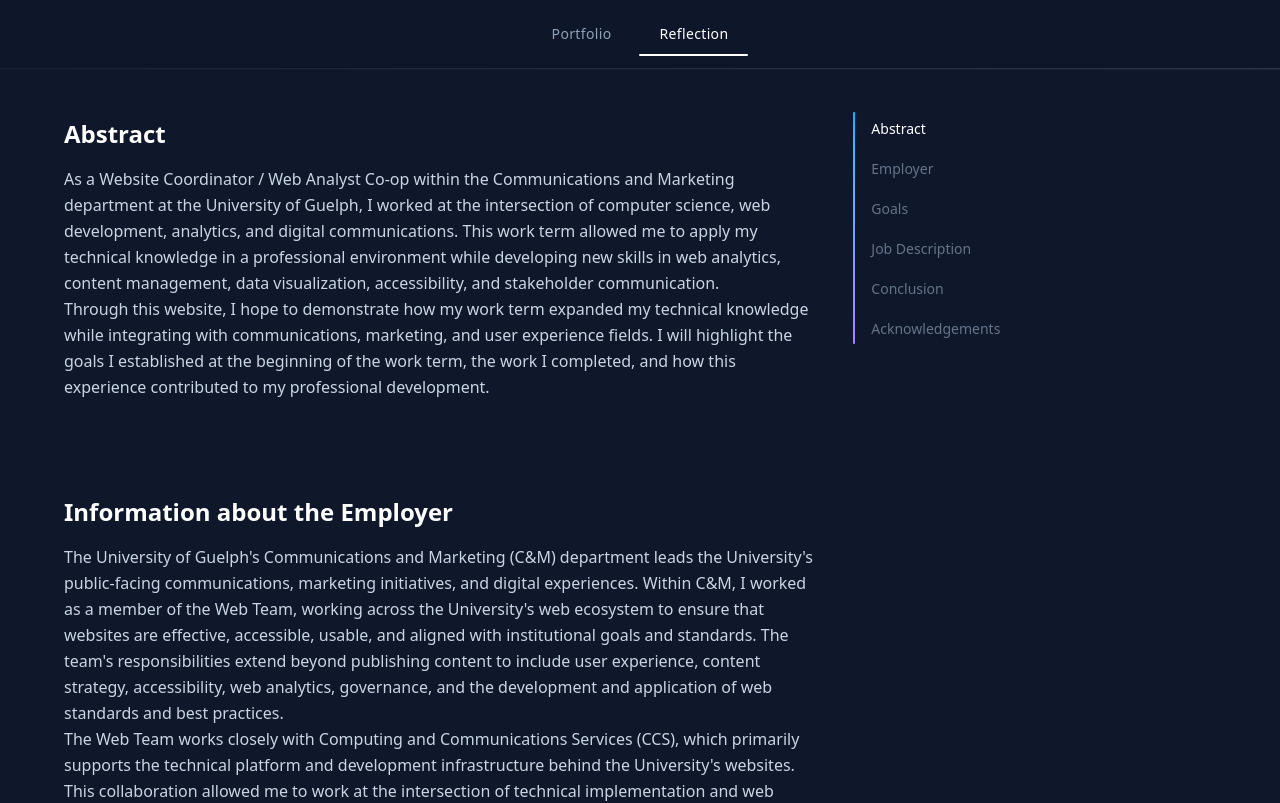
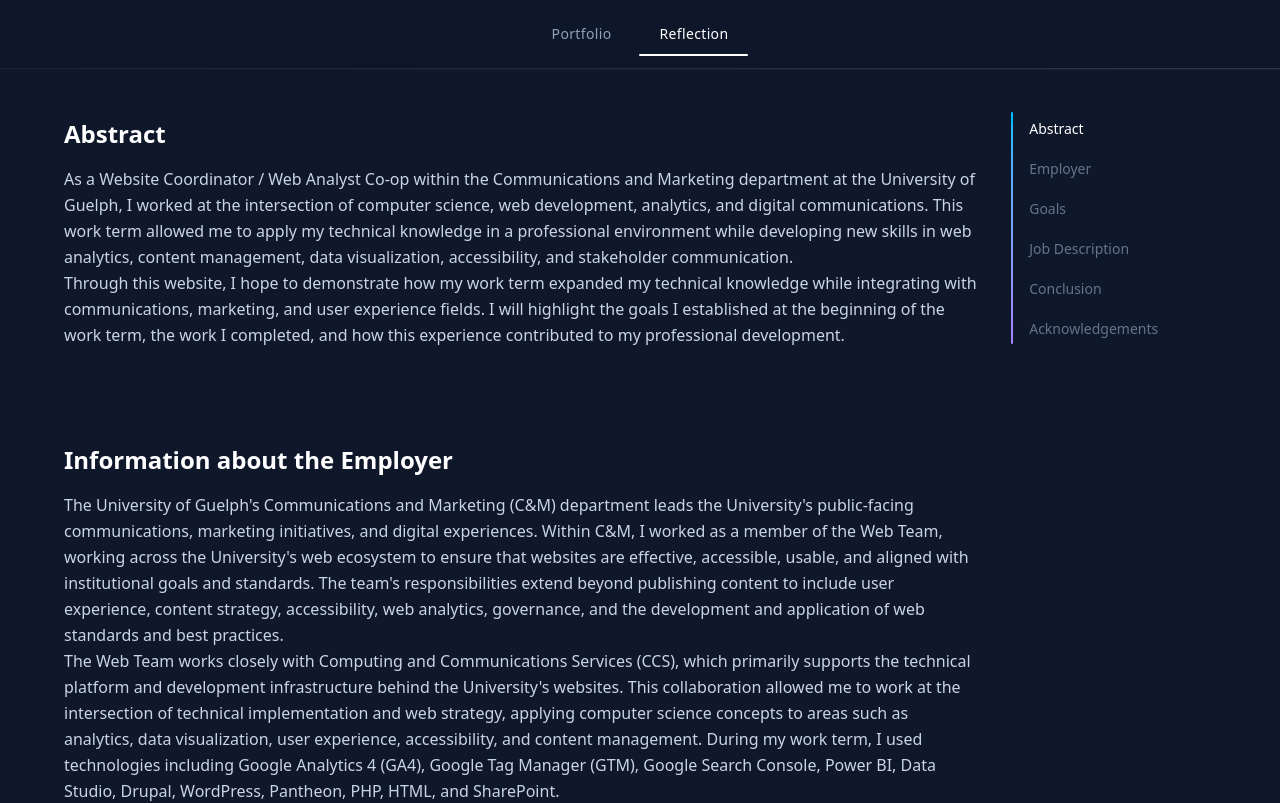
Before and after one commit to EvanML13/Personal-Site, a React (Vite) app: page /#/reflection in a window 1280 px wide. Shown: the top 803 px of the page. Built offline with nearby package versions, Linux system fonts and the light colour scheme.

Commit message:
Layout Cleanup

```diff
--- a/src/pages/Portfolio.tsx
+++ b/src/pages/Portfolio.tsx
@@ -11,6 +11,7 @@
     return (
         <PageTransition>
             <div className="min-h-screen">
+                <div className="min-h-screen pb-24">
                     <Hero />
                     <Contact />
                     <Education />
@@ -18,6 +19,7 @@
                     <Experience />
                     <Projects />
                 </div>
+            </div>
         </PageTransition>
     );
 }
--- a/src/pages/Reflection.tsx
+++ b/src/pages/Reflection.tsx
@@ -17,8 +17,8 @@
 export default function Reflection() {
     return (
         <PageTransition>
-            <div className="min-h-screen grid lg:grid-cols-3 gap-8 px-6 md:px-16 pb-24-h-screen">
-                <div className="lg:col-span-2">
+            <div className="min-h-screen grid lg:grid-cols-5 gap-8 px-6 md:px-16 pb-8">
+                <div className="lg:col-span-4">
                     <ProseSection id="abstract" {...abstract} />
                     <ProseSection id="employer-info" {...employerInfo} />
                     <Goals />
```
Lines whose indentation alone changed are shown as unchanged.
